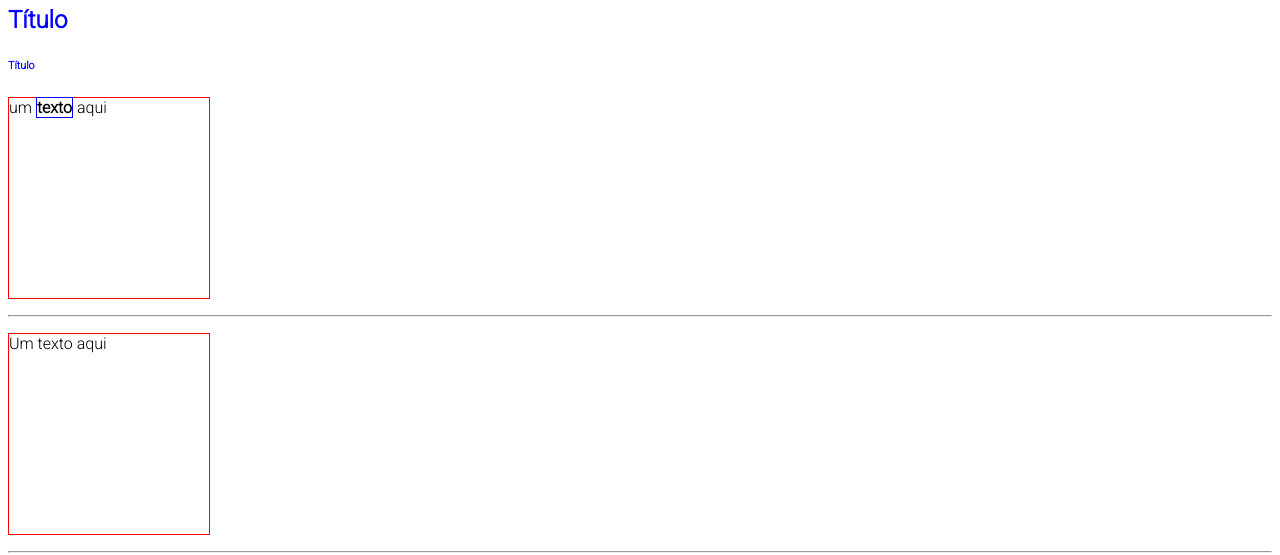
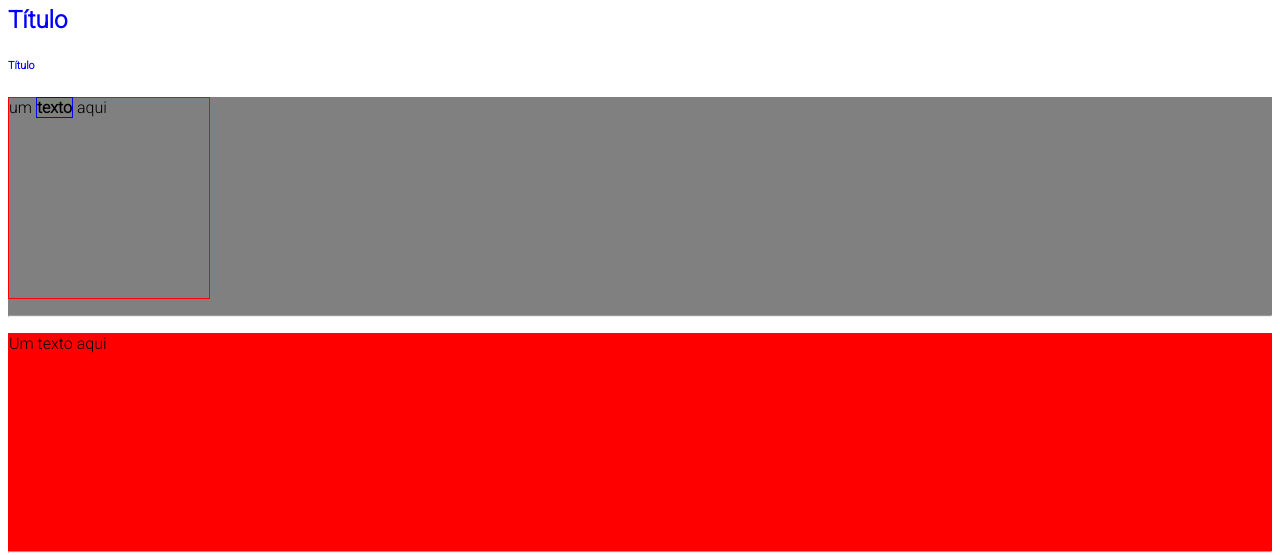
Before and after one commit to JailmaSilva/front-start-curso, a plain HTML site: page index.html in a window 1280 px wide. Shown: the part 111-666 px from the top of the page. Drawn offline with nearby package versions, Linux system fonts and the light colour scheme.

Commit message:
Adicionando div

```diff
--- a/index.html
+++ b/index.html
@@ -17,10 +17,14 @@
     <h2>Título</h2>
     <h6>Título</h6>
     <!-- Quebra de linha automática br ou hr, mas dá pra estilizar no CSS-->
+   <div id="texto1">
+     <p>um <span class="bold">texto</span> aqui</p>
+    <hr> </div>
 
-    <p>um <span class="bold">texto</span> aqui</p>
+    <div id="texto2">
+      <p> Um texto aqui</p>
     <hr>
-
+    </div>
     <p> Um texto aqui</p>
     <hr>
     <span id="my-title">um texto aqui </span>
--- a/style.css
+++ b/style.css
@@ -13,7 +13,12 @@ h2, h1, h6 {
 #my-title {
     font-size: 2rem;
 }
-
+#texto1 {
+    background-color: grey;
+}
+#texto2{
+    background-color: red;
+}
 p {
     border: 1px solid red;
     width: 200px;
```
